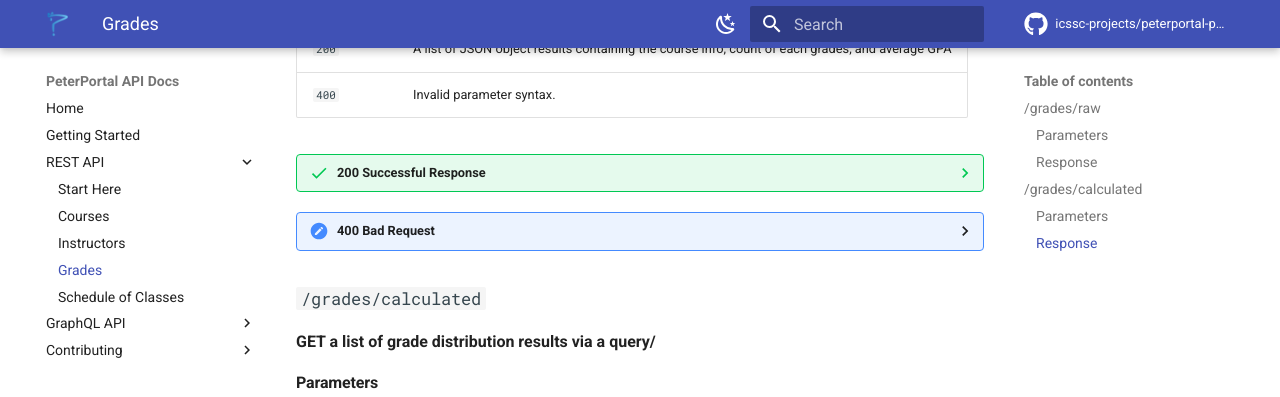
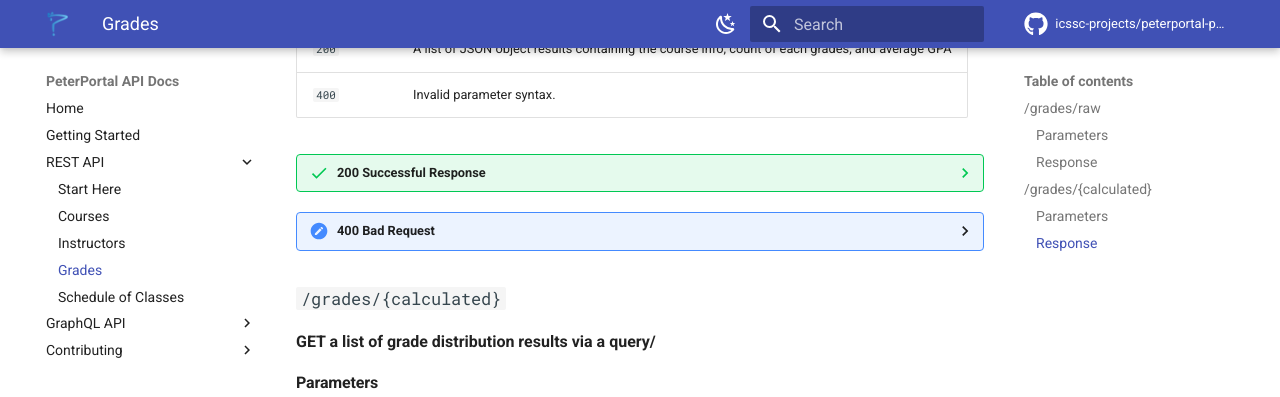
Before and after one commit to icssc/peterportal-public-api, an MkDocs documentation site: the page built from docs/REST-API/grades.md, in a window 1280 px wide and 900 px high, scrolled down 2077 px. Shown: the top 397 px of the window. Built offline with MkDocs 1.6.1 and Material for MkDocs 9.7.7, drawn with Linux system fonts in a browser that asks for light colours; comment, search, counter and statistics services are not loaded.

````diff
--- a/docs/REST-API/grades.md
+++ b/docs/REST-API/grades.md
@@ -188,7 +188,7 @@ Try out one of these quick ways to play with our grades endpoints:
 
     ```
 
-### `/grades/calculated`
+### `/grades/{calculated}`
 **GET a list of grade distribution results via a query/**
 
 #### Parameters
````
